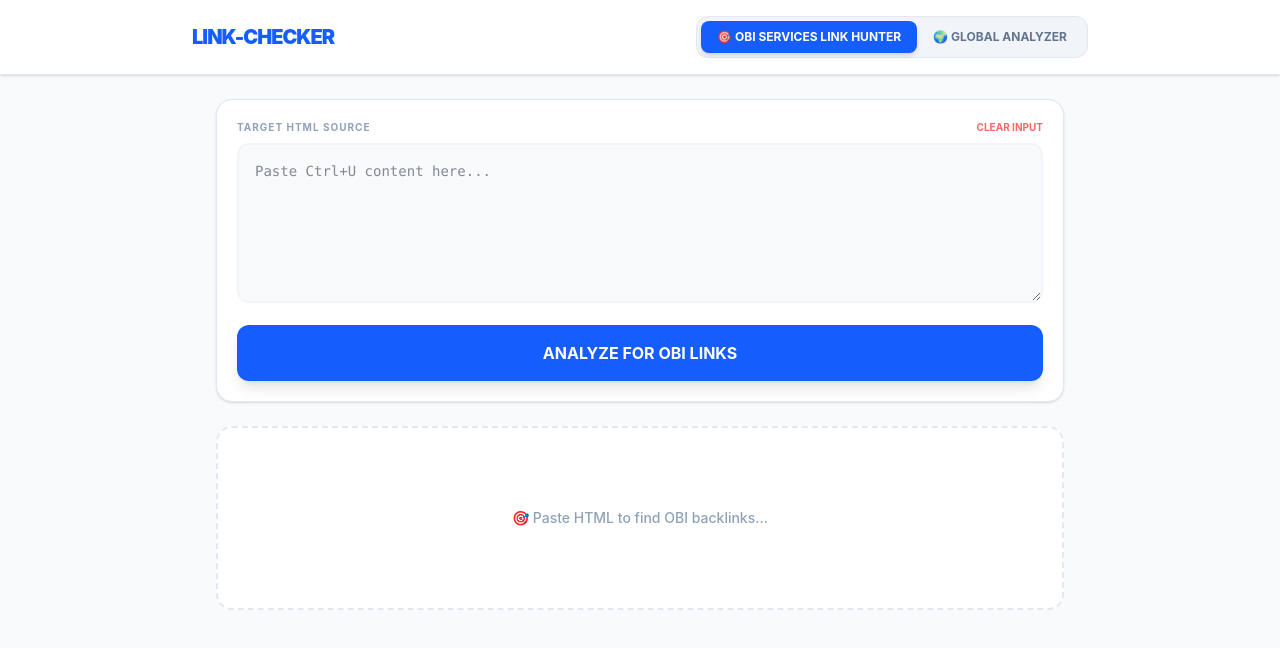
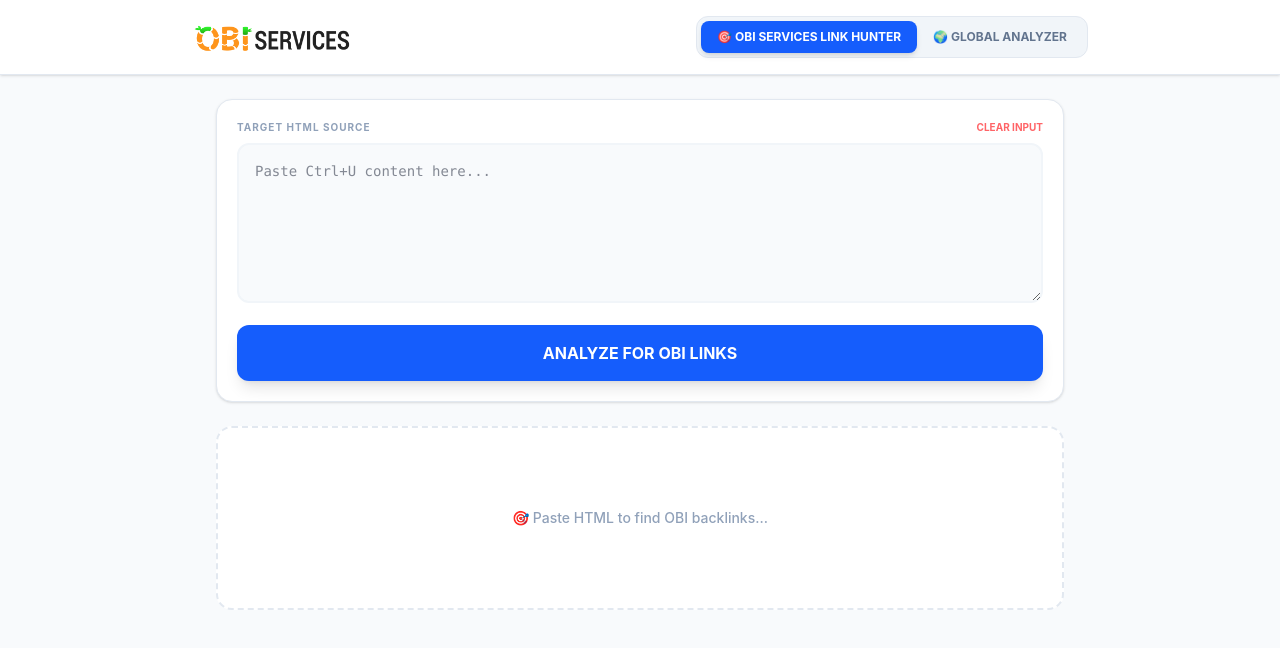
Before and after one commit to CODEwithJOEE/link-checker, a React (Vite) app: page / in a window 1280 px wide. Shown: the top 648 px of the page. Built offline with nearby package versions, Linux system fonts and the light colour scheme.

Commit message:
add logo image

```diff
--- a/src/App.jsx
+++ b/src/App.jsx
@@ -1,4 +1,5 @@
 import { useState, useMemo } from "react";
+import logo from "./assets/obi-services.png";
 
 function App() {
   const [htmlInput, setHtmlInput] = useState("");
@@ -48,9 +49,13 @@ function App() {
     <div className="min-h-screen bg-[#f8fafc] text-slate-900 font-sans pb-10">
       <header className="bg-white border-b border-slate-200 p-4 sticky top-0 z-20 shadow-sm">
         <div className="max-w-4xl mx-auto flex flex-col md:flex-row justify-between items-center gap-4">
-          <h1 className="font-black text-xl tracking-tighter text-blue-600">
-            LINK-CHECKER
-          </h1>
+          {/* Replaced H1 text with Image logo */}
+          <img
+            src={logo}
+            alt="OBI Link Checker Logo"
+            className="h-10 w-auto object-contain"
+          />
+
           <div className="flex bg-slate-100 p-1 rounded-xl border border-slate-200">
             <button
               onClick={() => setActiveMode("obi")}
```
Also changed, not shown: src/assets/obi-services.png (added).
